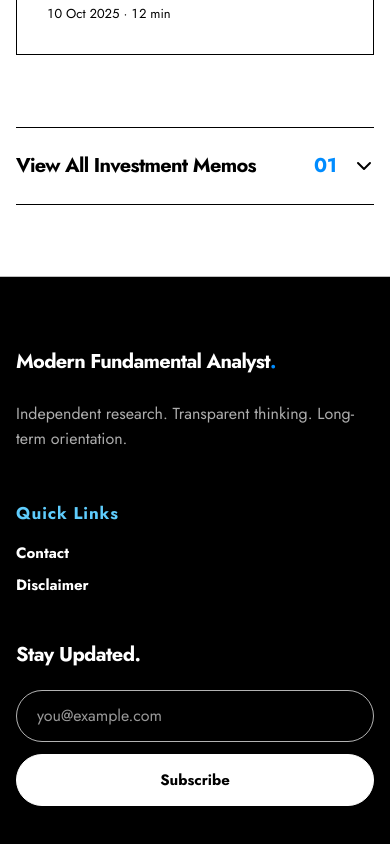
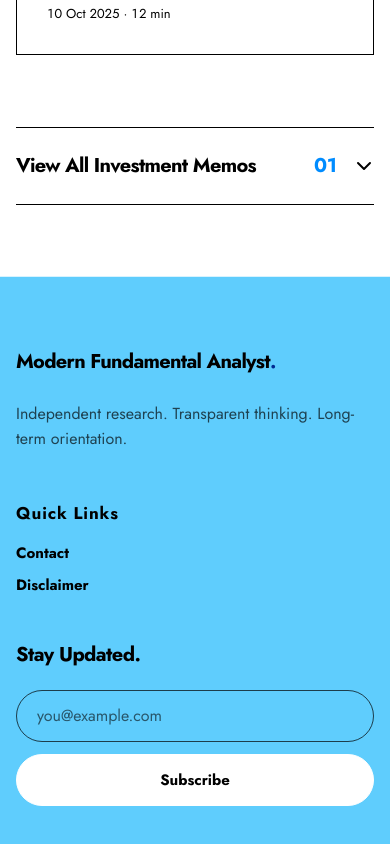
Before and after one commit to Tianyi0510/modern-fundamental-analyst, a Next.js app: page /memos in a window 390 px wide. Shown: the part 1150-1994 px from the top of the page. Built offline with nearby package versions, Linux system fonts and the light colour scheme.

Commit message:
Polish mobile arrows and footer styling

```diff
--- a/app/styles/chrome.css
+++ b/app/styles/chrome.css
@@ -147,7 +147,7 @@
 .footer-brand { display: grid; gap: 28px; }
 .footer-mark { max-width: 320px; }
 .site-footer p { margin: 0; max-width: 390px; color: rgba(0,0,0,.62); }
-.footer-heading { margin-bottom: 20px !important; color: var(--bright-blue) !important; font-size: var(--type-label) !important; font-weight: var(--weight-bold) !important; letter-spacing: var(--tracking-label) !important; line-height: 1.3 !important; }
+.footer-heading { margin-bottom: 20px !important; color: var(--black) !important; font-size: var(--type-label) !important; font-weight: var(--weight-bold) !important; letter-spacing: var(--tracking-label) !important; line-height: 1.3 !important; }
 .footer-links { display: grid; gap: 14px; }
-.footer-bottom { grid-column: 1 / -1; margin-top: 34px; padding-top: 26px; border-top: 1px solid rgba(255,255,255,.22); }
-.footer-bottom small { color: rgba(255,255,255,.62); }
+.footer-bottom { grid-column: 1 / -1; margin-top: 34px; padding-top: 26px; border-top: 1px solid rgba(0,0,0,.24); }
+.footer-bottom small { color: rgba(0,0,0,.62); }
--- a/app/styles/colors.css
+++ b/app/styles/colors.css
@@ -105,7 +105,7 @@ body { background: var(--surface-primary); color: var(--text-primary); }
 .site-header nav a::after,
 .bar-value { background: var(--interactive-accent); }
 
-/* A light-blue contact band closes the homepage before the inverse footer. */
+/* Light-blue closing surfaces keep the homepage CTA and footer connected. */
 .home-page .cta {
   background: var(--surface-highlight);
   color: var(--text-primary);
@@ -115,14 +115,14 @@ body { background: var(--surface-primary); color: var(--text-primary); }
 .home-page .cta .button-dark { background: var(--black); color: var(--white); }
 .home-page .cta .button-dark:hover { background: var(--deep-blue); color: var(--white); }
 .site-footer {
-  background: var(--surface-inverse);
-  color: var(--text-inverse);
-  box-shadow: 0 0 0 100vmax var(--surface-inverse);
+  background: var(--surface-highlight);
+  color: var(--text-primary);
+  box-shadow: 0 0 0 100vmax var(--surface-highlight);
   clip-path: inset(0 -100vmax);
 }
-.site-footer p { color: rgba(255,255,255,.68); }
+.site-footer p { color: rgba(0,0,0,.68); }
 .site-footer a { transition: color .2s ease; }
-.site-footer a:hover { color: var(--text-highlight); }
+.site-footer a:hover { color: var(--text-brand); }
 .site-footer .footer-mark,
-.site-footer .footer-mark:hover { color: var(--text-inverse); transition: none; }
-.site-footer .wordmark span { color: var(--interactive-accent); }
+.site-footer .footer-mark:hover { color: var(--text-primary); transition: none; }
+.site-footer .wordmark span { color: var(--text-brand); }
--- a/app/styles/responsive.css
+++ b/app/styles/responsive.css
@@ -23,6 +23,11 @@
   }
 
   .shell { width: min(100% - 32px, 720px); }
+  .arrow-icon {
+    font-weight: var(--weight-bold);
+    -webkit-text-stroke: .45px currentColor;
+    transition: transform .2s cubic-bezier(0,.5,.5,1);
+  }
   .site-header { height: 78px; min-height: 78px; grid-template-columns: 1fr auto; padding: 0; }
   .site-header .wordmark { max-width: 190px; font-size: var(--type-title-bold); }
   .header-actions { display: none; }
@@ -219,9 +224,13 @@
   .home-page .round-link:active { background: var(--bright-blue); color: var(--black); transform: scale(.95); }
   .home-page .text-link:active,
   .allocation-card > a:active { color: var(--deep-blue); }
+  .home-page .text-link:active .arrow-icon,
+  .allocation-card > a:active .arrow-icon { transform: translateX(5px); }
+  .home-page .round-link:active .arrow-icon,
+  .memo-index-row:active .arrow-icon { transform: translate(3px, -3px); }
 
-  .site-footer .footer-links a:hover { color: var(--white); }
-  .site-footer .footer-links a:active { color: var(--bright-blue); }
+  .site-footer .footer-links a:hover { color: var(--black); }
+  .site-footer .footer-links a:active { color: var(--deep-blue); }
   .holding-row:hover { padding-inline: 0; background: transparent; }
   .holding-row:active { background: color-mix(in srgb, var(--bright-blue) 14%, var(--white)); }
   .memo-card:hover,
--- a/app/styles/typography.css
+++ b/app/styles/typography.css
@@ -59,6 +59,12 @@
   letter-spacing: -.02em;
   font-weight: var(--weight-regular);
   text-transform: capitalize;
+}
+
+[lang="en"] .hero-bottom > p,
+[lang="en"] .page-intro p,
+[lang="en"] .contact-hero > .contact-note {
+  text-transform: none;
 }
 
 .performance-copy p,
--- a/components/subscribe-form.module.css
+++ b/components/subscribe-form.module.css
@@ -1,17 +1,17 @@
 .section { min-width: 0; }
-.section h2 { margin: 0; color: var(--white); font-size: var(--type-title-bold); line-height: 1.1; letter-spacing: -.03em; font-weight: var(--weight-bold); text-transform: capitalize; }
+.section h2 { margin: 0; color: var(--black); font-size: var(--type-title-bold); line-height: 1.1; letter-spacing: -.03em; font-weight: var(--weight-bold); text-transform: capitalize; }
 .form { display: grid; grid-template-columns: minmax(0, 1fr) auto; gap: 12px; margin-top: 24px; }
 .field { min-width: 0; }
 .field span { position: absolute; width: 1px; height: 1px; padding: 0; margin: -1px; overflow: hidden; clip: rect(0,0,0,0); white-space: nowrap; border: 0; }
-.control { display: block; width: 100%; min-height: 52px; padding: 13px 20px; border: 1px solid rgba(255,255,255,.7); border-radius: 999px; background: transparent; color: var(--white); font: inherit; font-size: var(--type-body); }
-.control::placeholder { color: rgba(255,255,255,.6); }
-.control:focus { outline: none; border-color: var(--bright-blue); box-shadow: 0 0 0 3px color-mix(in srgb, var(--bright-blue) 28%, transparent); }
+.control { display: block; width: 100%; min-height: 52px; padding: 13px 20px; border: 1px solid rgba(0,0,0,.7); border-radius: 999px; background: transparent; color: var(--black); font: inherit; font-size: var(--type-body); }
+.control::placeholder { color: rgba(0,0,0,.58); }
+.control:focus { outline: none; border-color: var(--medium-blue); box-shadow: 0 0 0 3px color-mix(in srgb, var(--medium-blue) 24%, transparent); }
 .submit { min-width: 116px; min-height: 52px; padding: 13px 24px; border: 1px solid var(--white); border-radius: 999px; background: var(--white); color: var(--black); cursor: pointer; font: inherit; font-size: var(--type-button); font-weight: var(--weight-bold); transform-origin: center; transition: transform .2s cubic-bezier(0,.5,.5,1), background-color .2s cubic-bezier(0,.5,.5,1), border-color .2s cubic-bezier(0,.5,.5,1), color .2s cubic-bezier(0,.5,.5,1); }
-.submit:hover:not(:disabled) { border-color: var(--bright-blue); background: var(--bright-blue); color: var(--white); transform: scale(1.04); box-shadow: none; }
+.submit:hover:not(:disabled) { border-color: var(--black); background: var(--black); color: var(--white); transform: scale(1.04); box-shadow: none; }
 .submit:active:not(:disabled) { transform: scale(.985); box-shadow: none; }
 .submit:disabled { cursor: wait; opacity: .64; transform: none; }
 .submit:disabled:hover { border-color: var(--white); background: var(--white); color: var(--black); box-shadow: none; }
-.status { grid-column: 1 / -1; min-height: 1.55em; margin: 0; color: var(--white); font-size: var(--type-caption); line-height: 1.55; }
+.status { grid-column: 1 / -1; min-height: 1.55em; margin: 0; color: var(--black); font-size: var(--type-caption); line-height: 1.55; }
 .status { font-weight: var(--weight-bold); }
 .honeypot { position: absolute !important; left: -10000px !important; width: 1px !important; height: 1px !important; overflow: hidden !important; pointer-events: none !important; }
 @media (max-width: 800px) {
@@ -25,6 +25,6 @@
   }
 
   .submit:active:not(:disabled) {
-    border-color: var(--bright-blue); background: var(--bright-blue); color: var(--white); transform: scale(.97);
+    border-color: var(--black); background: var(--black); color: var(--white); transform: scale(.97);
   }
 }
```
Also changed, not shown: 1 other file (tests, documents, lock files or other folders).
